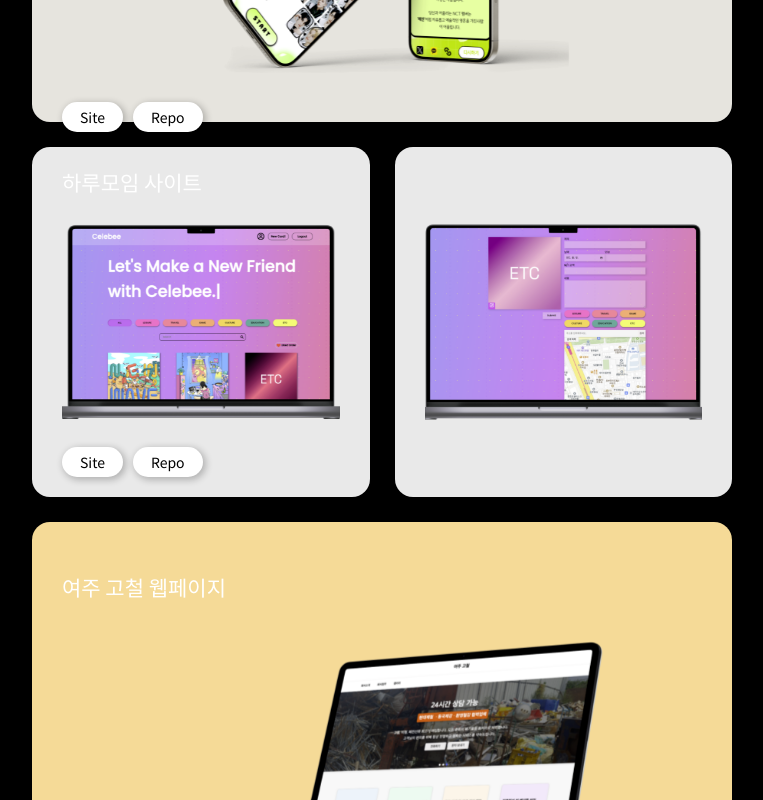
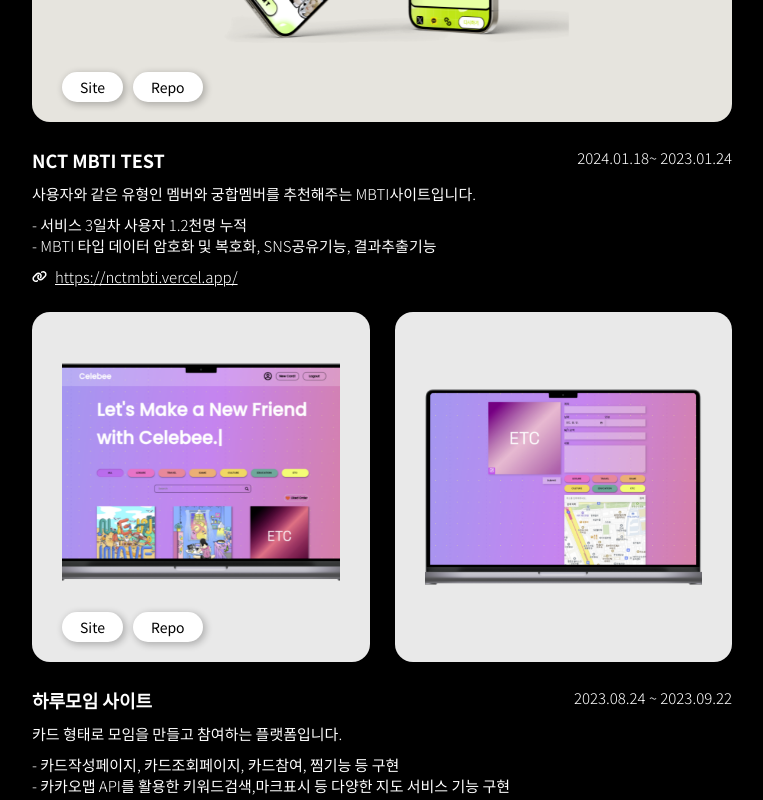
Before and after one commit to 27Lia/portfolio_, a React (Create React App) app: page / in a window 1280 px wide. Shown: the part 3134-3934 px from the top of the page, without its empty margins (258-1021 px from the left). Built offline with nearby package versions, Linux system fonts and the light colour scheme.

Commit message:
style: 포트폴리오 css추가

```diff
--- a/src/pages/Portfolio.jsx
+++ b/src/pages/Portfolio.jsx
@@ -7,8 +7,34 @@ import {
   Title,
 } from "../styles/share";
 import styled from "styled-components";
+import { FaLink } from "react-icons/fa6";
 
 function Portfolio() {
+  const ProjectItem = styled.li`
+    list-style: none;
+
+    h3 {
+      font-size: 18px;
+    }
+
+    p {
+      font-size: 15px;
+      font-weight: 300;
+    }
+
+    a {
+      color: #fff;
+      text-decoration: underline;
+      font-weight: 300;
+    }
+
+    @media (max-width: 700px) {
+      h3 {
+        font-size: 20px;
+      }
+    }
+  `;
+
   const DataContainer = styled.div`
     display: flex;
     flex-direction: column;
@@ -132,8 +158,30 @@ function Portfolio() {
   const Text = styled.div`
     font-size: 21px;
     color: #fff;
+    display: flex;
+    flex-direction: column;
+    gap: 10px;
   `;
 
+  const PortfolioHeader = styled.div`
+    display: flex;
+    justify-content: space-between;
+    @media (max-width: 700px) {
+      flex-direction: column;
+    }
+  `;
+
+  const ProjectText = styled.div`
+    display: flex;
+    flex-direction: column;
+  `;
+
+  const LinkBox = styled.div`
+    display: flex;
+    align-items: center;
+    font-size: 15px;
+    gap: 8px;
+  `;
   return (
     <Container id="Portfolio" data-aos="fade-up" data-aos-duration="1000">
       <Title>
@@ -148,7 +196,6 @@ function Portfolio() {
       <DataContainer>
         <Div data-aos="fade-right" data-aos-duration="1000">
           <DataBox>
-            <Text>NCT MBTI TEST</Text>
             <Img src="../images/1.png" alt="포트폴리오 이미지" />
             <BtnBox>
               <Button href="https://nctmbti.vercel.app/" target="_blank">
@@ -160,11 +207,35 @@ function Portfolio() {
             </BtnBox>
           </DataBox>
         </Div>
+        <ProjectItem>
+          <Text>
+            <PortfolioHeader>
+              <h3>NCT MBTI TEST</h3>
+              <p>2024.01.18~ 2023.01.24</p>
+            </PortfolioHeader>
+            <p>
+              사용자와 같은 유형인 멤버와 궁합멤버를 추천해주는
+              MBTI사이트입니다.
+            </p>
+
+            <ProjectText>
+              <p>- 서비스 3일차 사용자 1.2천명 누적 </p>
+              <p>
+                - MBTI 타입 데이터 암호화 및 복호화, SNS공유기능, 결과추출기능
+              </p>
+            </ProjectText>
+            <LinkBox>
+              <FaLink />
+              <a href="https://nctmbti.vercel.app/">
+                https://nctmbti.vercel.app/
+              </a>
+            </LinkBox>
+          </Text>
+        </ProjectItem>
 
         <SecondBox>
           <Div2 data-aos="fade-right" data-aos-duration="1000">
             <DataBox>
-              <Text>하루모임 사이트</Text>
               <Img src="../images/3.png" alt="포트폴리오 이미지"></Img>
               <BtnBox>
                 <Button
@@ -184,10 +255,38 @@ function Portfolio() {
             <Img src="../images/4.png" alt="포트폴리오 이미지"></Img>
           </Div22>
         </SecondBox>
-
+        <ProjectItem>
+          <Text>
+            <PortfolioHeader>
+              <h3>하루모임 사이트</h3>
+              <p>2023.08.24 ~ 2023.09.22</p>
+            </PortfolioHeader>
+            <p>카드 형태로 모임을 만들고 참여하는 플랫폼입니다.</p>
+            <ProjectText>
+              <p>- 카드작성페이지, 카드조회페이지, 카드참여, 찜기능 등 구현</p>
+              <p>
+                - 카카오맵 API를 활용한 키워드검색,마크표시 등 다양한 지도
+                서비스 기능 구현
+              </p>
+              <p>
+                - 전반적인 서비스 기획 및 UI/UX 디자인 구현, React-hook-form을
+                이용한 폼 유효성 검사
+              </p>
+              <p>
+                - Keyframes를 이용한 반응형웹 구현, React Hook Form의 도입으로
+                사용자 경험 개선, 중단 시간 50% 감소
+              </p>
+            </ProjectText>
+            <LinkBox>
+              <FaLink />
+              <a href="https://celebee-three.vercel.app/">
+                https://celebee-three.vercel.app/
+              </a>
+            </LinkBox>
+          </Text>
+        </ProjectItem>
         <Div3 data-aos="fade-up" data-aos-duration="1000">
           <DataBox>
-            <Text>여주 고철 웹페이지</Text>
             <Img src="../images/2.png" alt="포트폴리오 이미지"></Img>
             <BtnBox>
               <Button href="https://junkshop.vercel.app/" target="_blank">
@@ -199,10 +298,27 @@ function Portfolio() {
             </BtnBox>
           </DataBox>
         </Div3>
-
+        <ProjectItem>
+          <Text>
+            <PortfolioHeader>
+              <h3>여주 고철 웹페이지</h3>
+              <p>2023.09.30 ~ 2023.10.18</p>
+            </PortfolioHeader>
+            <p>회사소개 웹페이지 외주제작 프로젝트입니다.</p>
+            <ProjectText>
+              <p>- SEO 최적화</p>
+              <p>- 디자인 기획 및 반응형웹 구현, 슬라이드 구현</p>
+            </ProjectText>
+            <LinkBox>
+              <FaLink />
+              <a href="https://junkshop.vercel.app/">
+                https://junkshop.vercel.app/
+              </a>
+            </LinkBox>
+          </Text>
+        </ProjectItem>
         <Div4 data-aos="fade-down" data-aos-duration="1000">
           <DataBox>
-            <Text>쇼핑몰</Text>
             <Img src="../images/5.png" alt="포트폴리오 이미지"></Img>
             <BtnBox>
               <Button
@@ -220,6 +336,33 @@ function Portfolio() {
             </BtnBox>
           </DataBox>
         </Div4>
+        <ProjectItem>
+          <Text>
+            <PortfolioHeader>
+              <h3>쇼핑몰</h3>
+              <p>2023.07 ~ 2023.08</p>
+            </PortfolioHeader>
+            <p>Firebase를 사용한 간단한 쇼핑몰 웹 사이트입니다.</p>
+            <ProjectText>
+              <p>- Firebase를 활용한 로그인, 회원가입, 문의게시판 구현</p>
+              <p>- 필터링, 무한 스크롤, 북마크, toast message 알림 기능 구현</p>
+              <p>
+                - Stylecomponent를 활용하여 디자인 구현, S3 버킷으로 웹사이트
+                배포
+              </p>
+              <p>
+                - 리덕스를 활용한 상태관리, 무한 스크롤 기능 도입으로 초기 로딩
+                시 데이터 양 10% 감소
+              </p>
+            </ProjectText>
+            <LinkBox>
+              <FaLink />
+              <a href="https://fe-sprint-coz-shopping-eta.vercel.app/">
+                https://fe-sprint-coz-shopping-eta.vercel.app/
+              </a>
+            </LinkBox>
+          </Text>
+        </ProjectItem>
       </DataContainer>
     </Container>
   );
```
